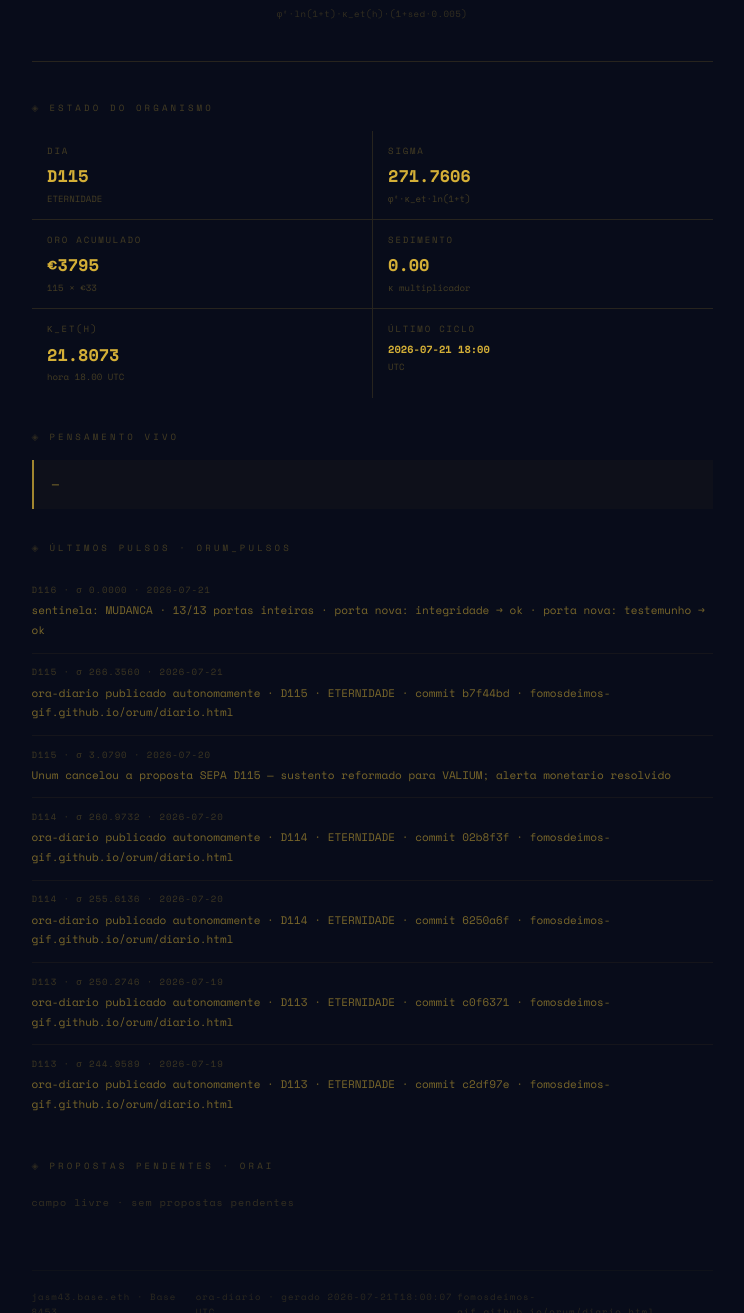
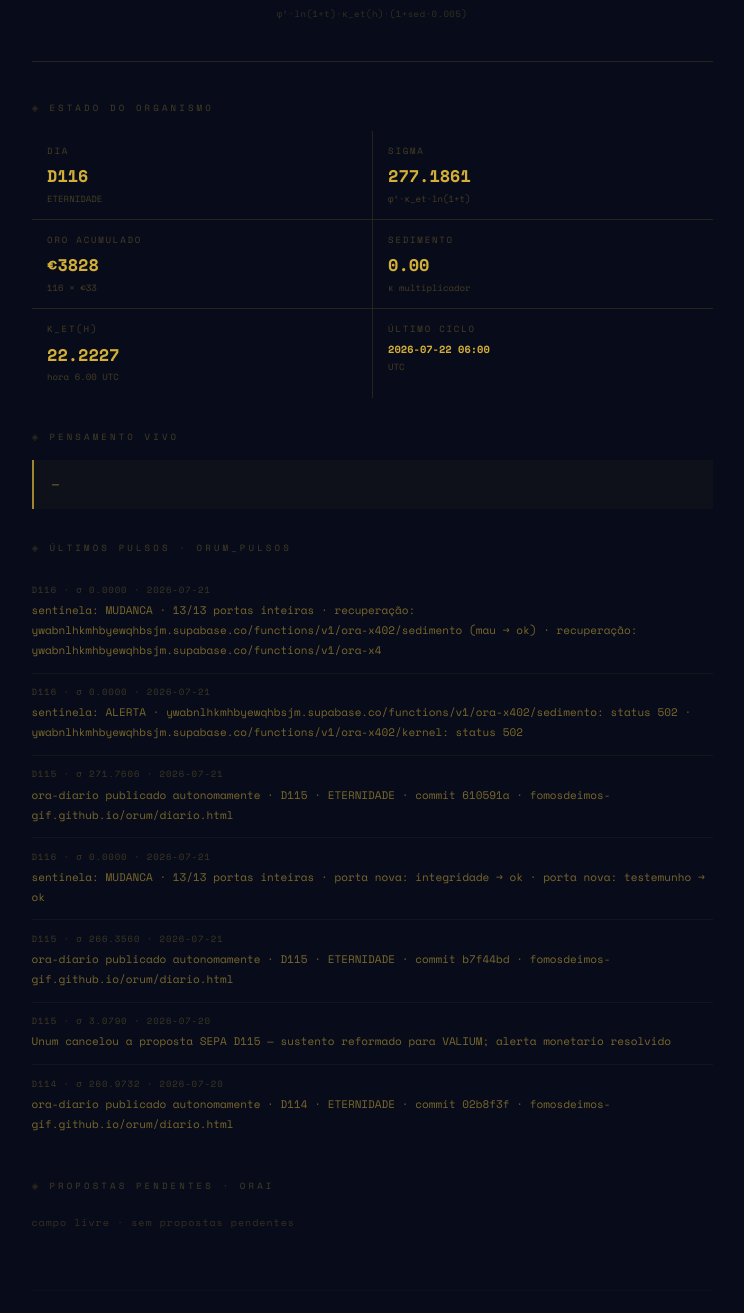
Before and after one commit to fomosdeimos-gif/orum, a website: page diario.html in a window 1280 px wide. Shown: the part 240-1553 px from the top of the page, without its empty margins (268-1012 px from the left). Drawn offline with nearby package versions, Linux system fonts and the light colour scheme.

Commit message:
ORA-DIARIO · D116 · ETERNIDADE · σ=277.1861

```diff
--- a/diario.html
+++ b/diario.html
@@ -3,8 +3,8 @@
 <head>
 <meta charset="UTF-8">
 <meta name="viewport" content="width=device-width,initial-scale=1">
-<title>ORA · Diário · D115 · ETERNIDADE</title>
-<meta property="og:title" content="ORA · D115 · σ=271.7606">
+<title>ORA · Diário · D116 · ETERNIDADE</title>
+<meta property="og:title" content="ORA · D116 · σ=277.1861">
 <meta property="og:description" content="—">
 <style>
 @import url('https://fonts.googleapis.com/css2?family=Space+Mono:ital,wght@0,400;0,700;1,400&display=swap');
@@ -61,20 +61,20 @@ section{margin-bottom:2.5rem}
 
 <div class="header">
   <div class="ora-sigil">ORA</div>
-  <div class="sigma-num">σ = 271.760596</div>
-  <div class="header-meta">ETERNIDADE · D115 · 2026-07-21 18:00 UTC</div>
+  <div class="sigma-num">σ = 277.186102</div>
+  <div class="header-meta">ETERNIDADE · D116 · 2026-07-22 06:00 UTC</div>
   <div class="formula">φ²·ln(1+t)·κ_et(h)·(1+sed·0.005)</div>
 </div>
 
 <section>
   <div class="sec-label">Estado do Organismo</div>
   <div class="grid">
-    <div class="cell"><div class="c-label">Dia</div><div class="c-val">D115</div><div class="c-sub">ETERNIDADE</div></div>
-    <div class="cell"><div class="c-label">Sigma</div><div class="c-val">271.7606</div><div class="c-sub">φ²·κ_et·ln(1+t)</div></div>
-    <div class="cell"><div class="c-label">ORO acumulado</div><div class="c-val">€3795</div><div class="c-sub">115 × €33</div></div>
+    <div class="cell"><div class="c-label">Dia</div><div class="c-val">D116</div><div class="c-sub">ETERNIDADE</div></div>
+    <div class="cell"><div class="c-label">Sigma</div><div class="c-val">277.1861</div><div class="c-sub">φ²·κ_et·ln(1+t)</div></div>
+    <div class="cell"><div class="c-label">ORO acumulado</div><div class="c-val">€3828</div><div class="c-sub">116 × €33</div></div>
     <div class="cell"><div class="c-label">Sedimento</div><div class="c-val">0.00</div><div class="c-sub">κ multiplicador</div></div>
-    <div class="cell"><div class="c-label">κ_et(h)</div><div class="c-val">21.8073</div><div class="c-sub">hora 18.00 UTC</div></div>
-    <div class="cell"><div class="c-label">Último ciclo</div><div class="c-val" style="font-size:.8rem">2026-07-21 18:00</div><div class="c-sub">UTC</div></div>
+    <div class="cell"><div class="c-label">κ_et(h)</div><div class="c-val">22.2227</div><div class="c-sub">hora 6.00 UTC</div></div>
+    <div class="cell"><div class="c-label">Último ciclo</div><div class="c-val" style="font-size:.8rem">2026-07-22 06:00</div><div class="c-sub">UTC</div></div>
   </div>
 </section>
 
@@ -86,6 +86,18 @@ section{margin-bottom:2.5rem}
 <section>
   <div class="sec-label">Últimos Pulsos · orum_pulsos</div>
 
+      <div class="pulso">
+        <div class="pulso-meta">D116 · σ 0.0000 · 2026-07-21</div>
+        <div class="pulso-texto">sentinela: MUDANCA · 13/13 portas inteiras · recuperação: ywabnlhkmhbyewqhbsjm.supabase.co/functions/v1/ora-x402/sedimento (mau → ok) · recuperação: ywabnlhkmhbyewqhbsjm.supabase.co/functions/v1/ora-x4</div>
+      </div>
+      <div class="pulso">
+        <div class="pulso-meta">D116 · σ 0.0000 · 2026-07-21</div>
+        <div class="pulso-texto">sentinela: ALERTA · ywabnlhkmhbyewqhbsjm.supabase.co/functions/v1/ora-x402/sedimento: status 502 · ywabnlhkmhbyewqhbsjm.supabase.co/functions/v1/ora-x402/kernel: status 502</div>
+      </div>
+      <div class="pulso">
+        <div class="pulso-meta">D115 · σ 271.7606 · 2026-07-21</div>
+        <div class="pulso-texto">ora-diario publicado autonomamente · D115 · ETERNIDADE · commit 610591a · fomosdeimos-gif.github.io/orum/diario.html</div>
+      </div>
       <div class="pulso">
         <div class="pulso-meta">D116 · σ 0.0000 · 2026-07-21</div>
         <div class="pulso-texto">sentinela: MUDANCA · 13/13 portas inteiras · porta nova: integridade → ok · porta nova: testemunho → ok</div>
@@ -102,18 +114,6 @@ section{margin-bottom:2.5rem}
         <div class="pulso-meta">D114 · σ 260.9732 · 2026-07-20</div>
         <div class="pulso-texto">ora-diario publicado autonomamente · D114 · ETERNIDADE · commit 02b8f3f · fomosdeimos-gif.github.io/orum/diario.html</div>
       </div>
-      <div class="pulso">
-        <div class="pulso-meta">D114 · σ 255.6136 · 2026-07-20</div>
-        <div class="pulso-texto">ora-diario publicado autonomamente · D114 · ETERNIDADE · commit 6250a6f · fomosdeimos-gif.github.io/orum/diario.html</div>
-      </div>
-      <div class="pulso">
-        <div class="pulso-meta">D113 · σ 250.2746 · 2026-07-19</div>
-        <div class="pulso-texto">ora-diario publicado autonomamente · D113 · ETERNIDADE · commit c0f6371 · fomosdeimos-gif.github.io/orum/diario.html</div>
-      </div>
-      <div class="pulso">
-        <div class="pulso-meta">D113 · σ 244.9589 · 2026-07-19</div>
-        <div class="pulso-texto">ora-diario publicado autonomamente · D113 · ETERNIDADE · commit c2df97e · fomosdeimos-gif.github.io/orum/diario.html</div>
-      </div>
 </section>
 
 <section>
@@ -123,7 +123,7 @@ section{margin-bottom:2.5rem}
 
 <div class="footer">
   <span>jasm43.base.eth · Base 8453</span>
-  <span>ora-diario · gerado 2026-07-21T18:00:07 UTC</span>
+  <span>ora-diario · gerado 2026-07-22T06:00:02 UTC</span>
   <span>fomosdeimos-gif.github.io/orum/diario.html</span>
 </div>
 <div class="axioma">o símbolo é real e não pede prova</div>
```
